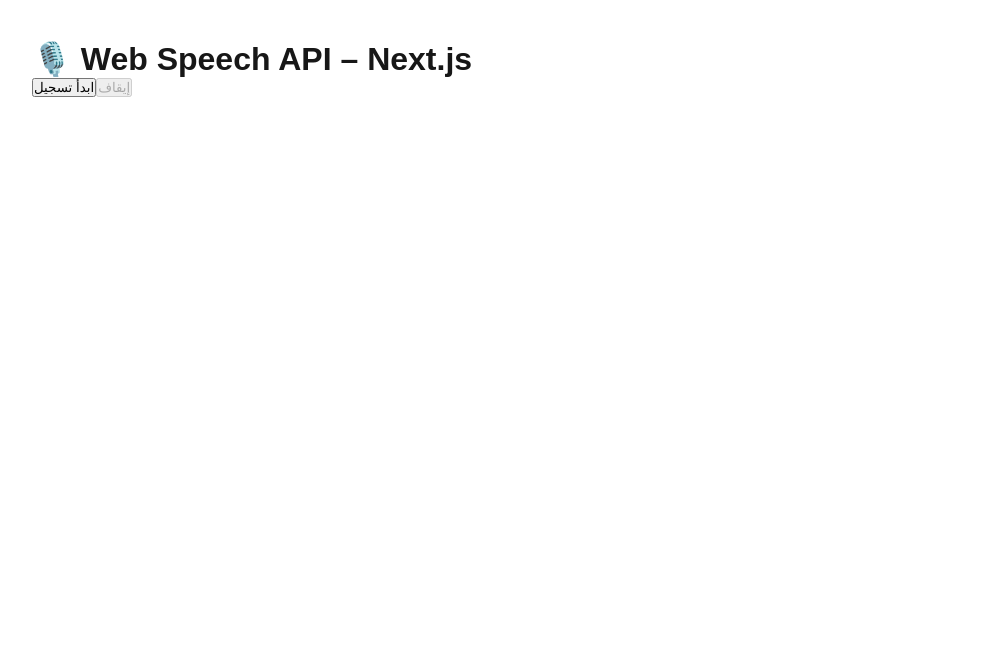
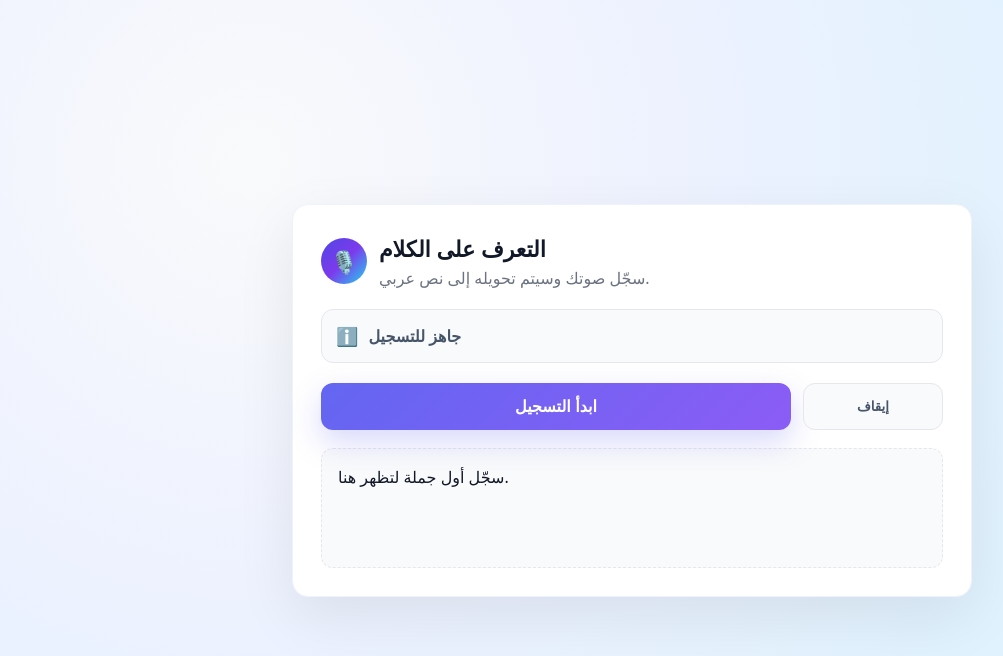
Before and after one commit to Mahmoudhisham11/talk-money, a Next.js app: page / in a window 1280 px wide. Shown: the top 656 px of the page, without its empty margins (8-1011 px from the left). Built offline with nearby package versions, Linux system fonts and the light colour scheme.

Commit message:
Add new files and updates

```diff
--- a/app/page.js
+++ b/app/page.js
@@ -5,7 +5,10 @@
 export default function Home() {
   const [text, setText] = useState("");
   const [listening, setListening] = useState(false);
+  const [error, setError] = useState("");
+  const [status, setStatus] = useState("جاهز للتسجيل");
   const recognitionRef = useRef(null);
+  const permissionAskedRef = useRef(false);
 
   useEffect(() => {
     if (typeof window === "undefined") return;
@@ -27,20 +30,51 @@
       const transcript = event.results[0][0].transcript;
       setText(transcript);
       setListening(false);
+      setStatus("تم الالتقاط");
     };
 
-    recognition.onerror = () => {
+    recognition.onerror = (event) => {
       setListening(false);
+      setStatus("توقف التسجيل");
+      setError(event.error || "حدث خطأ أثناء التسجيل");
+    };
+
+    recognition.onend = () => {
+      setListening(false);
+      setStatus("توقف التسجيل");
     };
 
     recognitionRef.current = recognition;
+
+    return () => {
+      recognition.stop?.();
+    };
   }, []);
 
   const startListening = () => {
     if (!recognitionRef.current) return;
-    setText("");
+    setError("");
+    setStatus("طلب الإذن...");
     setListening(true);
+
+    // اطلب إذن الميكروفون مرة واحدة لتقليل ظهور مربع الحوار
+    if (!permissionAskedRef.current && navigator?.mediaDevices?.getUserMedia) {
+      permissionAskedRef.current = true;
+      navigator.mediaDevices
+        .getUserMedia({ audio: true })
+        .then(() => {
+          setStatus("جارٍ الاستماع...");
+          recognitionRef.current?.start();
+        })
+        .catch(() => {
+          setListening(false);
+          setStatus("لم يتم منح الإذن");
+          setError("يجب منح إذن الميكروفون حتى يعمل التسجيل");
+        });
+    } else {
+      setStatus("جارٍ الاستماع...");
       recognitionRef.current.start();
+    }
   };
 
   const stopListening = () => {
@@ -49,21 +83,134 @@
   };
 
   return (
-    <main style={{ padding: 40 }}>
-      <h1>🎙️ Web Speech API – Next.js</h1>
+    <main
+      style={{
+        minHeight: "100vh",
+        background:
+          "radial-gradient(circle at 20% 20%, #f9fafb, #eef2ff 35%, #e0f2fe 70%)",
+        display: "flex",
+        alignItems: "center",
+        justifyContent: "center",
+        padding: 24,
+        fontFamily: "system-ui, -apple-system, BlinkMacSystemFont, sans-serif",
+      }}
+    >
+      <section
+        style={{
+          width: "min(680px, 100%)",
+          background: "white",
+          borderRadius: 16,
+          padding: 28,
+          boxShadow: "0 20px 60px rgba(0,0,0,0.08)",
+          border: "1px solid #eef2ff",
+        }}
+      >
+        <header style={{ display: "flex", gap: 12, alignItems: "center" }}>
+          <div
+            style={{
+              width: 46,
+              height: 46,
+              borderRadius: "50%",
+              background:
+                "linear-gradient(135deg, #4f46e5 0%, #7c3aed 50%, #22d3ee 100%)",
+              display: "grid",
+              placeItems: "center",
+              color: "white",
+              fontSize: 22,
+            }}
+          >
+            🎙️
+          </div>
+          <div>
+            <h1 style={{ margin: 0, fontSize: 22, color: "#111827" }}>
+              التعرف على الكلام
+            </h1>
+            <p style={{ margin: "4px 0 0", color: "#6b7280" }}>
+              سجّل صوتك وسيتم تحويله إلى نص عربي.
+            </p>
+          </div>
+        </header>
 
-      <button onClick={startListening} disabled={listening}>
-        ابدأ تسجيل
+        <div
+          style={{
+            margin: "20px 0",
+            padding: 14,
+            borderRadius: 12,
+            background: listening ? "#eef2ff" : "#f8fafc",
+            color: listening ? "#4338ca" : "#475569",
+            display: "flex",
+            alignItems: "center",
+            gap: 10,
+            border: "1px solid #e5e7eb",
+          }}
+        >
+          <span style={{ fontSize: 18 }}>{listening ? "🎧" : "ℹ️"}</span>
+          <div>
+            <div style={{ fontWeight: 600 }}>{status}</div>
+            {error && (
+              <div style={{ color: "#dc2626", marginTop: 4 }}>{error}</div>
+            )}
+          </div>
+        </div>
+
+        <div style={{ display: "flex", gap: 12 }}>
+          <button
+            onClick={startListening}
+            disabled={listening}
+            style={{
+              flex: 1,
+              padding: "14px 18px",
+              borderRadius: 12,
+              border: "none",
+              color: "white",
+              fontWeight: 600,
+              fontSize: 16,
+              background: listening
+                ? "linear-gradient(135deg, #a5b4fc, #c7d2fe)"
+                : "linear-gradient(135deg, #6366f1, #8b5cf6)",
+              cursor: listening ? "not-allowed" : "pointer",
+              boxShadow: "0 12px 30px rgba(99,102,241,0.25)",
+              transition: "transform 0.1s ease, box-shadow 0.2s ease",
+            }}
+          >
+            ابدأ التسجيل
           </button>
-
-      <button onClick={stopListening} disabled={!listening}>
+          <button
+            onClick={stopListening}
+            disabled={!listening}
+            style={{
+              padding: "14px 18px",
+              minWidth: 140,
+              borderRadius: 12,
+              border: "1px solid #e5e7eb",
+              background: listening ? "#fee2e2" : "#f8fafc",
+              color: listening ? "#b91c1c" : "#475569",
+              fontWeight: 600,
+              cursor: listening ? "pointer" : "not-allowed",
+              transition: "transform 0.1s ease",
+            }}
+          >
             إيقاف
           </button>
+        </div>
 
-      <div style={{ marginTop: 30, fontSize: 18 }}>
+        <div
+          style={{
+            marginTop: 18,
+            padding: 16,
+            borderRadius: 12,
+            border: "1px dashed #e5e7eb",
+            minHeight: 120,
+            background: "#f9fafb",
+            color: "#111827",
+            lineHeight: 1.6,
+          }}
+        >
           {listening && "🎧 جاري الاستماع..."}
           {!listening && text && `📝 ${text}`}
+          {!listening && !text && "سجّل أول جملة لتظهر هنا."}
         </div>
+      </section>
     </main>
   );
 }
```
Lines whose indentation alone changed are shown as unchanged.
